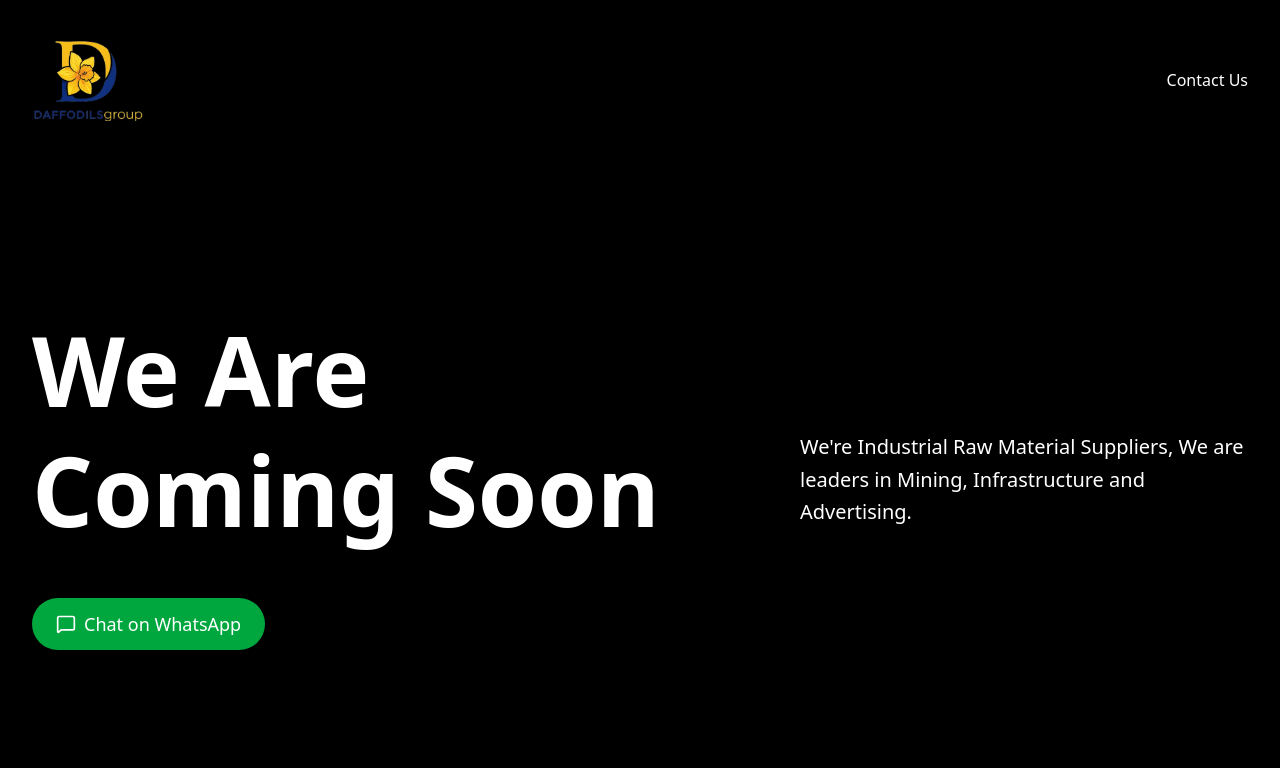
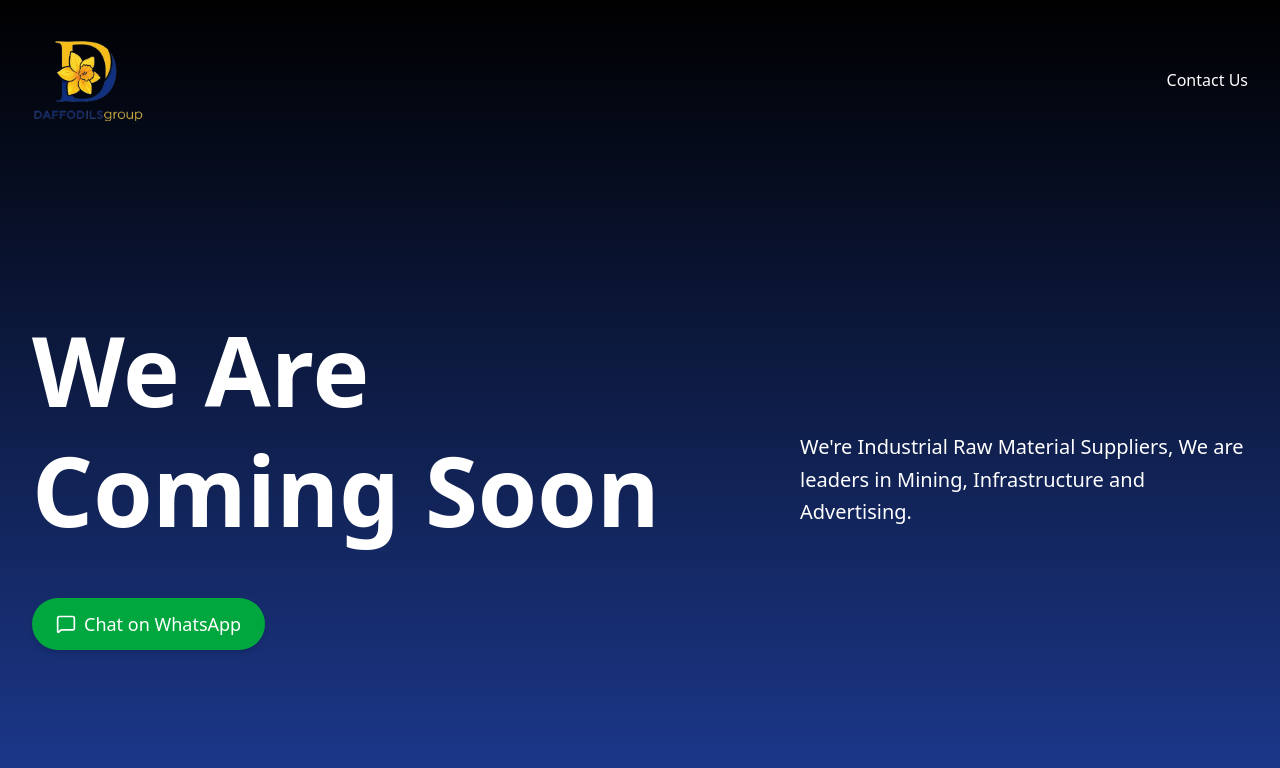
Before and after one commit to Yathish26/Daffodils, a React (Vite) app: page / in a window 1280 px wide. Shown: the top 768 px of the page. Built offline with nearby package versions, Linux system fonts and the light colour scheme.

Commit message:
preview image change

```diff
--- a/index.html
+++ b/index.html
@@ -2,7 +2,7 @@
 <html lang="en">
   <head>
     <meta charset="UTF-8" />
-    <link rel="icon" type="image/png" href="/srclogo.jpg" />
+    <link rel="icon" type="image/png" href="/logo.jpg" />
     <meta name="viewport" content="width=device-width, initial-scale=1.0" />
 
     <!-- SEO Meta Tags -->
@@ -14,7 +14,7 @@
     <!-- Open Graph / Facebook -->
     <meta property="og:title" content="Daffodils" />
     <meta property="og:description" content="We're Industrial Raw Material Suppliers, We are leaders in Mining, Infrastructure and Advertising." />
-    <meta property="og:image" content="/logonew.png" />
+    <meta property="og:image" content="/srclogo.png" />
     <meta property="og:type" content="website" />
     <meta property="og:url" content="https://yourdomain.com" />
 
@@ -22,7 +22,7 @@
     <meta name="twitter:card" content="summary_large_image" />
     <meta name="twitter:title" content="Daffodils" />
     <meta name="twitter:description" content="We're Industrial Raw Material Suppliers, We are leaders in Mining, Infrastructure and Advertising." />
-    <meta name="twitter:image" content="/logonew.png" />
+    <meta name="twitter:image" content="/srclogo.png" />
   </head>
   <body>
     <div id="root"></div>
--- a/src/Comingsoon.jsx
+++ b/src/Comingsoon.jsx
@@ -4,7 +4,7 @@ import { MessageSquare } from "lucide-react"; // Import MessageSquare for the Wh
 
 const ComingSoon = () => {
   return (
-    <div className="min-h-screen bg-black text-white font-inter flex flex-col items-center justify-start overflow-hidden">
+    <div className="min-h-screen bg-gradient-to-b from-black to bg-blue-900 text-white font-inter flex flex-col items-center justify-start overflow-hidden">
       {/* Header section */}
       <header className="w-full max-w-7xl px-8 py-6 flex justify-between items-center z-10">
         {/* Logo section */}
```
